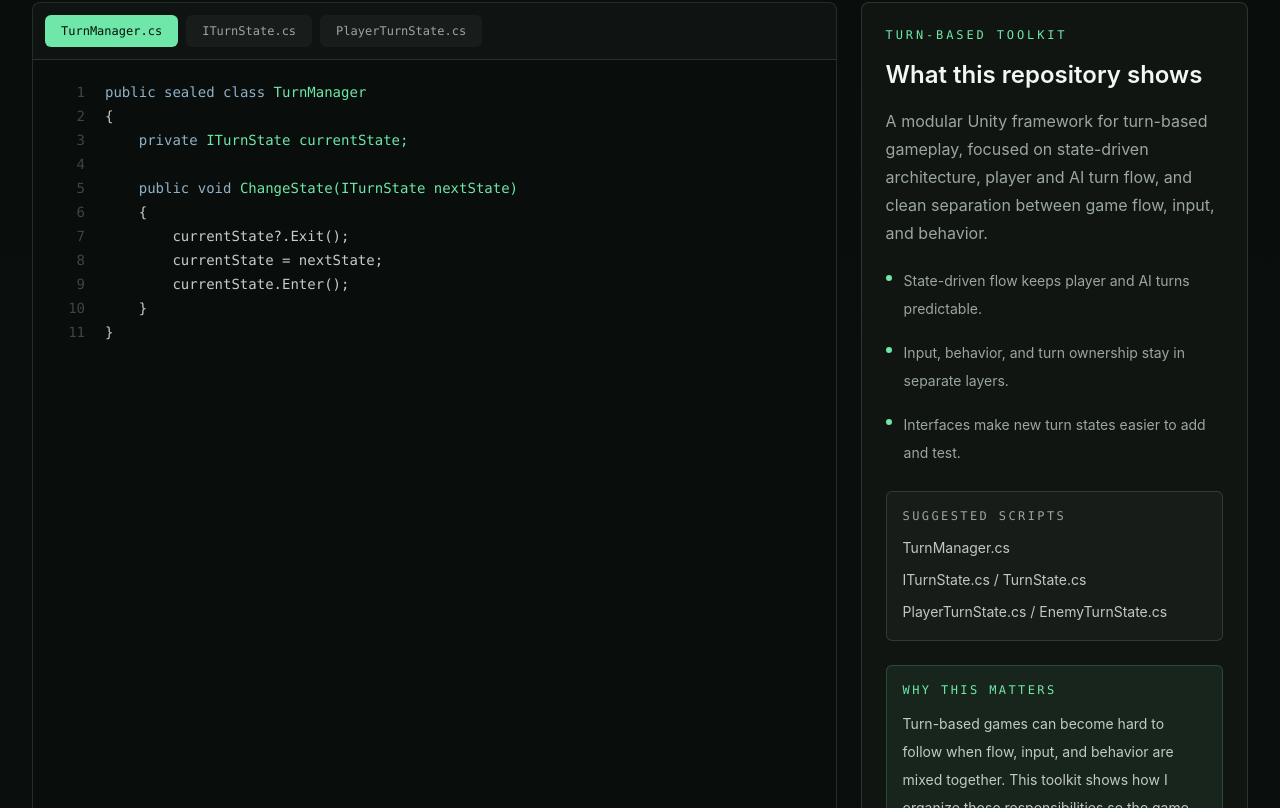
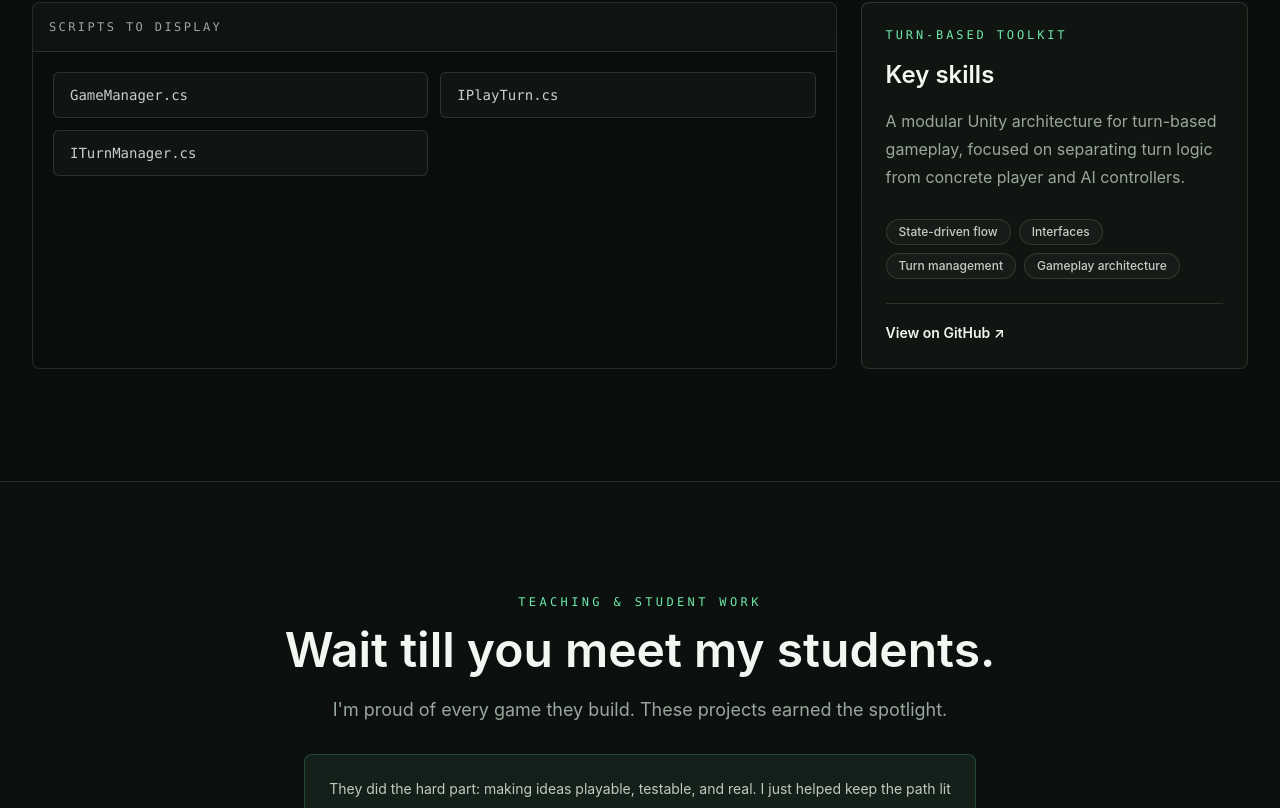
Before and after one commit to DeanAviv/dean-aviv-portfolio, a Next.js app: page / in a window 1280 px wide. Shown: the part 3492-4300 px from the top of the page. Built offline with nearby package versions, Linux system fonts and the light colour scheme.

Commit message:
Use curated code showcase scripts

```diff
--- a/src/components/CodeShowcase.tsx
+++ b/src/components/CodeShowcase.tsx
@@ -7,67 +7,11 @@ import { Tag } from "@/components/Tag";
 import { codeShowcases } from "@/data/codeShowcases";
 import { site } from "@/data/site";
 
-const keywordPattern =
-  /\b(public|private|sealed|class|readonly|return|if|new|using|void|bool|int|string|null|true|false|get|set|foreach|static|struct|interface|async|await)\b/g;
-
-function highlightCode(code: string) {
-  return code.split("\n").map((line, lineIndex) => {
-    const parts = line.split(keywordPattern);
-
-    return (
-      <span key={`${line}-${lineIndex}`} className="block min-h-6">
-        <span className="mr-5 inline-block w-8 select-none text-right text-foreground/24">
-          {lineIndex + 1}
-        </span>
-        {parts.map((part, partIndex) => {
-          if (keywordPattern.test(part)) {
-            keywordPattern.lastIndex = 0;
-            return (
-              <span key={`${part}-${partIndex}`} className="text-steel">
-                {part}
-              </span>
-            );
-          }
-
-          keywordPattern.lastIndex = 0;
-
-          if (
-            part.includes("Inventory") ||
-            part.includes("Signal") ||
-            part.includes("Locale") ||
-            part.includes("Variable") ||
-            part.includes("Screenshot") ||
-            part.includes("Card") ||
-            part.includes("Turn") ||
-            part.includes("Sequence") ||
-            part.includes("Deck")
-          ) {
-            return (
-              <span key={`${part}-${partIndex}`} className="text-accent">
-                {part}
-              </span>
-            );
-          }
-
-          return <span key={`${part}-${partIndex}`}>{part}</span>;
-        })}
-      </span>
-    );
-  });
-}
-
 export function CodeShowcase() {
   const [activeShowcaseId, setActiveShowcaseId] = useState(codeShowcases[0].id);
-  const [activeFileIndex, setActiveFileIndex] = useState(0);
 
   const activeShowcase =
     codeShowcases.find((item) => item.id === activeShowcaseId) ?? codeShowcases[0];
-  const activeFile = activeShowcase.files[activeFileIndex] ?? activeShowcase.files[0];
-
-  function selectShowcase(showcaseId: string) {
-    setActiveShowcaseId(showcaseId);
-    setActiveFileIndex(0);
-  }
 
   return (
     <section
@@ -98,7 +42,7 @@ export function CodeShowcase() {
             <button
               key={item.id}
               type="button"
-              onClick={() => selectShowcase(item.id)}
+              onClick={() => setActiveShowcaseId(item.id)}
               className={`rounded-md border px-4 py-2 text-sm font-semibold transition ${
                 activeShowcase.id === item.id
                   ? "border-accent/60 bg-accent text-[#06100a]"
@@ -112,69 +56,33 @@ export function CodeShowcase() {
 
         <div className="mt-8 grid gap-6 lg:grid-cols-[1.35fr_0.65fr]">
           <div className="overflow-hidden rounded-lg border border-line bg-[#090d0b]">
-            <div className="flex flex-wrap gap-2 border-b border-line bg-white/[0.025] p-3">
-              {activeShowcase.files.map((file, index) => (
-                <button
-                  key={file.fileName}
-                  type="button"
-                  onClick={() => setActiveFileIndex(index)}
-                  className={`rounded-md px-4 py-2 font-mono text-xs transition ${
-                    activeFile.fileName === file.fileName
-                      ? "bg-accent text-[#06100a]"
-                      : "bg-white/[0.04] text-muted hover:bg-white/[0.08] hover:text-foreground"
-                  }`}
+            <div className="border-b border-line bg-white/[0.025] p-4">
+              <p className="font-mono text-xs uppercase tracking-[0.2em] text-muted">
+                Scripts to display
+              </p>
+            </div>
+            <ul className="grid gap-3 p-5 sm:grid-cols-2">
+              {activeShowcase.scripts.map((script) => (
+                <li
+                  key={script}
+                  className="rounded-md border border-line bg-white/[0.03] px-4 py-3 font-mono text-sm text-foreground/82"
                 >
-                  {file.fileName}
-                </button>
+                  {script}
+                </li>
               ))}
-            </div>
-            <pre className="overflow-x-auto p-5 text-sm leading-6 text-foreground/82">
-              <code aria-label={`${activeFile.fileName} code sample`}>
-                {highlightCode(activeFile.code)}
-              </code>
-            </pre>
+            </ul>
           </div>
 
           <aside className="rounded-lg border border-line bg-panel p-6">
             <p className="font-mono text-xs uppercase tracking-[0.24em] text-accent">
               {activeShowcase.title}
             </p>
-            <h3 className="mt-4 text-2xl font-semibold text-foreground">
-              {activeShowcase.explanationTitle}
-            </h3>
+            <h3 className="mt-4 text-2xl font-semibold text-foreground">Key skills</h3>
             <p className="mt-4 leading-7 text-muted">{activeShowcase.description}</p>
-            <ul className="mt-5 space-y-4 text-sm leading-7 text-muted">
-              {activeShowcase.keyIdeas.map((idea) => (
-                <li key={idea} className="flex gap-3">
-                  <span className="mt-2 size-1.5 shrink-0 rounded-full bg-accent" />
-                  <span>{idea}</span>
-                </li>
-              ))}
-            </ul>
-
-            <div className="mt-6 rounded-md border border-line bg-white/[0.03] p-4">
-              <p className="font-mono text-xs uppercase tracking-[0.2em] text-muted">
-                Suggested scripts
-              </p>
-              <ul className="mt-3 space-y-2 text-sm leading-6 text-foreground/78">
-                {activeShowcase.suggestedScripts.map((script) => (
-                  <li key={script}>{script}</li>
-                ))}
-              </ul>
-            </div>
-
-            <div className="mt-6 rounded-md border border-accent/20 bg-accent/8 p-4">
-              <p className="font-mono text-xs uppercase tracking-[0.2em] text-accent">
-                Why this matters
-              </p>
-              <p className="mt-3 text-sm leading-7 text-foreground/78">
-                {activeShowcase.whyThisMatters}
-              </p>
-            </div>
 
             <div className="mt-7 flex flex-wrap gap-2">
-              {activeShowcase.technologies.map((technology) => (
-                <Tag key={technology}>{technology}</Tag>
+              {activeShowcase.skills.map((skill) => (
+                <Tag key={skill}>{skill}</Tag>
               ))}
             </div>
 
--- a/src/data/codeShowcases.ts
+++ b/src/data/codeShowcases.ts
@@ -1,18 +1,9 @@
-export type CodeShowcaseFile = {
-  fileName: string;
-  code: string;
-};
-
 export type CodeShowcaseItem = {
   id: string;
   title: string;
   description: string;
-  keyIdeas: string[];
-  technologies: string[];
-  suggestedScripts: string[];
-  files: CodeShowcaseFile[];
-  explanationTitle: string;
-  whyThisMatters: string;
+  skills: string[];
+  scripts: string[];
   githubUrl: string;
 };
 
@@ -21,191 +12,48 @@ export const codeShowcases: CodeShowcaseItem[] = [
     id: "turn-based-toolkit",
     title: "Turn-Based Toolkit",
     description:
-      "A modular Unity framework for turn-based gameplay, focused on state-driven architecture, player and AI turn flow, and clean separation between game flow, input, and behavior.",
-    keyIdeas: [
-      "State-driven flow keeps player and AI turns predictable.",
-      "Input, behavior, and turn ownership stay in separate layers.",
-      "Interfaces make new turn states easier to add and test.",
+      "A modular Unity architecture for turn-based gameplay, focused on separating turn logic from concrete player and AI controllers.",
+    skills: [
+      "State-driven flow",
+      "Interfaces",
+      "Turn management",
+      "Gameplay architecture",
     ],
-    technologies: [
-      "State Pattern",
-      "Interfaces",
-      "Turn Management",
-      "Gameplay Architecture",
-      "Dependency Injection (Zenject)",
-    ],
-    suggestedScripts: [
-      "TurnManager.cs",
-      "ITurnState.cs / TurnState.cs",
-      "PlayerTurnState.cs / EnemyTurnState.cs",
-    ],
-    files: [
-      {
-        fileName: "TurnManager.cs",
-        code: `public sealed class TurnManager
-{
-    private ITurnState currentState;
-
-    public void ChangeState(ITurnState nextState)
-    {
-        currentState?.Exit();
-        currentState = nextState;
-        currentState.Enter();
-    }
-}`,
-      },
-      {
-        fileName: "ITurnState.cs",
-        code: `public interface ITurnState
-{
-    void Enter();
-    void Tick();
-    void Exit();
-}`,
-      },
-      {
-        fileName: "PlayerTurnState.cs",
-        code: `public sealed class PlayerTurnState : ITurnState
-{
-    public void Enter() => input.Enable();
-    public void Tick() => playerActions.ReadIntent();
-    public void Exit() => input.Disable();
-}`,
-      },
-    ],
-    explanationTitle: "What this repository shows",
-    whyThisMatters:
-      "Turn-based games can become hard to follow when flow, input, and behavior are mixed together. This toolkit shows how I organize those responsibilities so the game remains readable as rules expand.",
+    scripts: ["GameManager.cs", "IPlayTurn.cs", "ITurnManager.cs"],
     githubUrl: "https://github.com/DeanAviv/unity-turn-base-toolkit",
   },
   {
     id: "sequence-manager",
     title: "Sequence Manager",
     description:
-      "A Unity tool for building and running action sequences with support for delays, conditional actions, looping actions, and editor-facing workflow.",
-    keyIdeas: [
-      "Actions are composed into readable sequences instead of one-off scripts.",
-      "Async flow keeps timing logic explicit and debuggable.",
-      "Editor-facing attributes make repeated setup easier to manage.",
+      "A reusable action-sequencing system for Unity, combining interfaces, async execution, dependency injection, and editor-facing workflow.",
+    skills: [
+      "Async / Await",
+      "Interfaces",
+      "Reusable systems",
+      "Dependency Injection",
+      "Editor tooling",
     ],
-    technologies: [
-      "Command-style sequencing",
-      "Async / Await",
-      "Reusable Systems",
-      "Dependency Injection",
-      "Custom Inspector",
+    scripts: [
+      "SequenceManager.cs",
+      "ISequence.cs",
+      "ISequenceManager.cs",
+      "SequenceEditor.cs",
     ],
-    suggestedScripts: [
-      "SequenceManager.cs",
-      "ISequence.cs / ISequenceManager.cs",
-      "SequenceAttribute.cs (or custom inspector script)",
-    ],
-    files: [
-      {
-        fileName: "SequenceManager.cs",
-        code: `public sealed class SequenceManager : ISequenceManager
-{
-    public async Task RunAsync(ISequence sequence)
-    {
-        foreach (ISequenceAction action in sequence.Actions)
-        {
-            if (action.CanRun())
-            {
-                await action.ExecuteAsync();
-            }
-        }
-    }
-}`,
-      },
-      {
-        fileName: "ISequence.cs",
-        code: `public interface ISequence
-{
-    IReadOnlyList<ISequenceAction> Actions { get; }
-    bool ShouldLoop { get; }
-}`,
-      },
-      {
-        fileName: "SequenceAttribute.cs",
-        code: `public sealed class SequenceAttribute : PropertyAttribute
-{
-    public string GroupName { get; }
-
-    public SequenceAttribute(string groupName)
-    {
-        GroupName = groupName;
-    }
-}`,
-      },
-    ],
-    explanationTitle: "What this repository shows",
-    whyThisMatters:
-      "Sequence tools are most useful when designers and developers can understand the order of operations quickly. This example focuses on reusable actions, clear timing, and a workflow that can grow without becoming fragile.",
     githubUrl: "https://github.com/DeanAviv/unity-sequence-manager",
   },
   {
     id: "card-deck-toolkit",
     title: "Card Deck Toolkit",
     description:
-      "A data-driven card deck system built around ScriptableObjects, designed to separate card data from runtime behavior and make deck logic easier to reuse.",
-    keyIdeas: [
-      "Card definitions live as data, while runtime systems own behavior.",
-      "Deck, discard, draw, and hand logic stay reusable across game modes.",
-      "ScriptableObjects make tuning and authoring easier without hiding flow.",
-    ],
-    technologies: [
+      "A data-driven card deck system built with ScriptableObjects, separating card definitions from runtime deck behavior.",
+    skills: [
       "ScriptableObjects",
       "Data-driven design",
-      "Collection Management",
-      "Gameplay Systems",
+      "Collection management",
+      "Gameplay systems",
     ],
-    suggestedScripts: [
-      "DeckManager.cs (or equivalent)",
-      "CardData ScriptableObject",
-      "Card draw / shuffle / hand management logic",
-    ],
-    files: [
-      {
-        fileName: "DeckManager.cs",
-        code: `public sealed class DeckManager
-{
-    private readonly List<CardData> drawPile = new();
-    private readonly List<CardData> hand = new();
-
-    public CardData Draw()
-    {
-        if (drawPile.Count == 0) ShuffleDiscardIntoDeck();
-        CardData card = drawPile[0];
-        drawPile.RemoveAt(0);
-        hand.Add(card);
-        return card;
-    }
-}`,
-      },
-      {
-        fileName: "CardData.cs",
-        code: `[CreateAssetMenu(menuName = "Cards/Card Data")]
-public sealed class CardData : ScriptableObject
-{
-    [field: SerializeField] public string DisplayName { get; private set; }
-    [field: SerializeField] public int Cost { get; private set; }
-}`,
-      },
-      {
-        fileName: "DeckFlow.cs",
-        code: `public void Shuffle()
-{
-    for (int i = drawPile.Count - 1; i > 0; i--)
-    {
-        int swapIndex = Random.Range(0, i + 1);
-        (drawPile[i], drawPile[swapIndex]) = (drawPile[swapIndex], drawPile[i]);
-    }
-}`,
-      },
-    ],
-    explanationTitle: "What this repository shows",
-    whyThisMatters:
-      "Card systems work best when the data model is stable and the runtime flow is easy to reason about. This toolkit shows that split clearly, which makes the system easier to reuse, tune, and explain.",
+    scripts: ["CardDeck.cs", "DeckData.cs", "CardData.cs", "DiscardPile.cs"],
     githubUrl: "https://github.com/DeanAviv/unity-card-deck-toolkit",
   },
 ];
```
